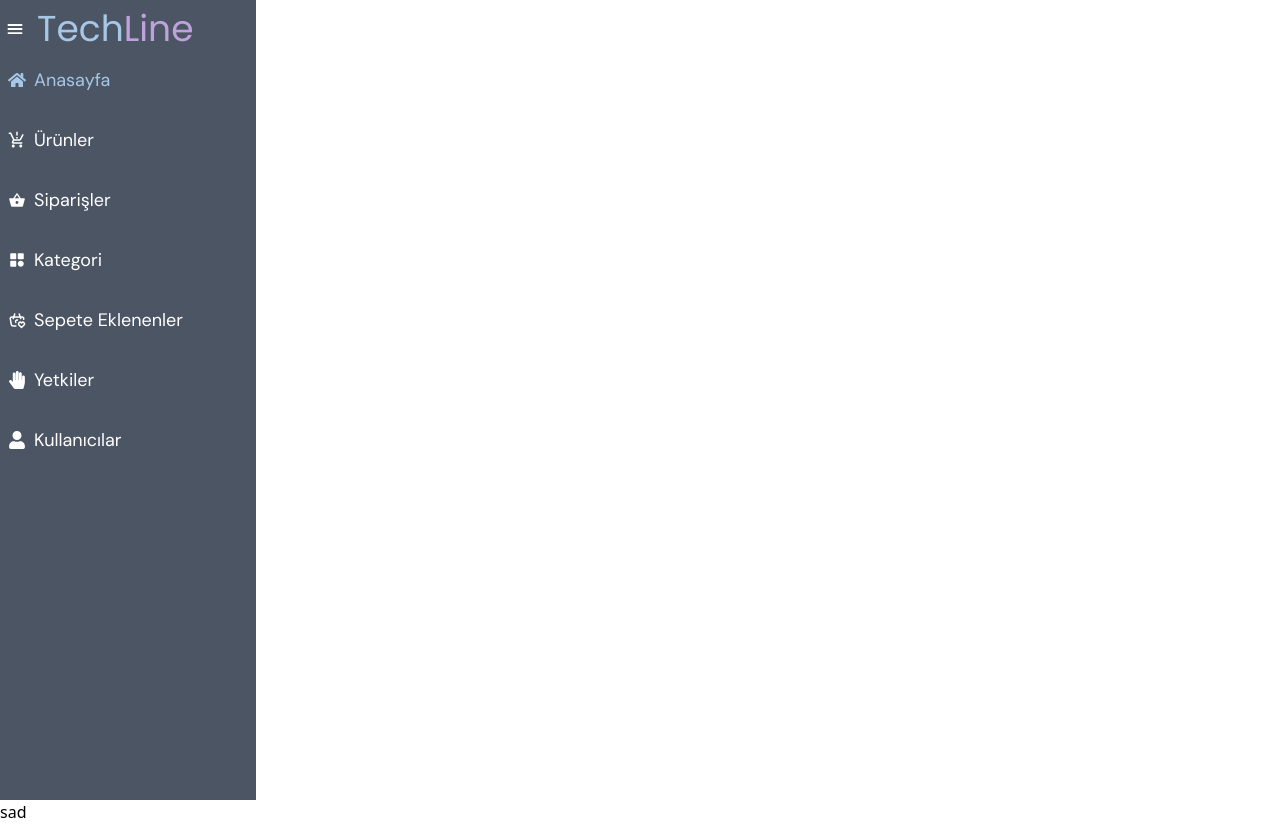
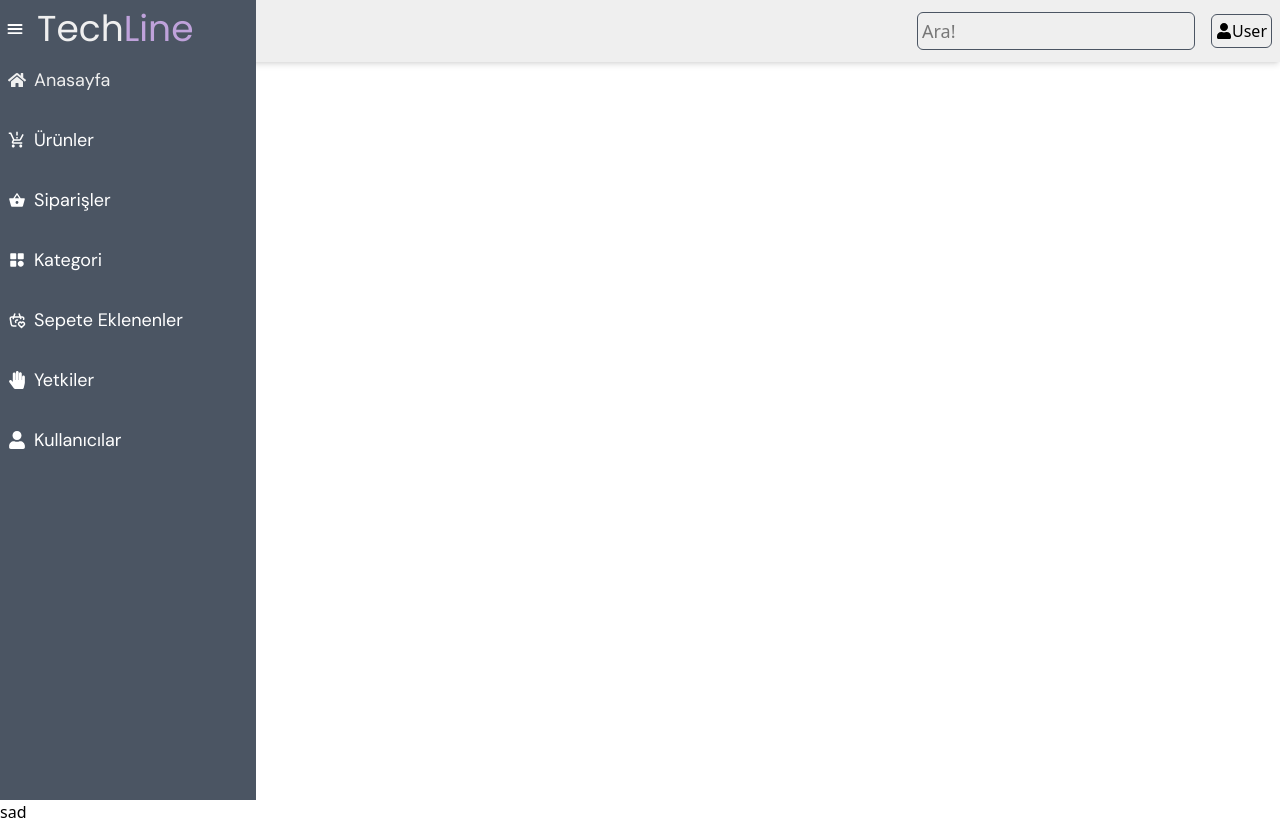
Before and after one commit to batuhankanra/E_shop, a Next.js app in the folder client/: page /admin in a window 1280 px wide. Built offline with nearby package versions, Linux system fonts and the light colour scheme.

Commit message:
header add

```diff
--- /dev/null
+++ b/client/app/admin/(dashbord)/components/header.tsx
@@ -0,0 +1,29 @@
+"use client"
+
+import { FaUser } from "react-icons/fa";
+
+
+const Header = () => {
+
+
+  return (
+    <header className="w-full bg-third shadow-md  p-2 fixed top-0 left-0 z-2 flex items-center justify-end">
+        <div className='flex items-center gap-x-1  md:gap-x-5'>
+            <span>
+                <input type="text" placeholder="Ara!" className="md:p-1 p-1 w-40 md:w-full  m-1 outline-none text-lg border   rounded-md border-primary focus:border-third" />
+
+            </span>
+            <span className="flex items-center border hover:border-secondary border-primary p-1 rounded-md">
+                <FaUser/>
+                User
+            </span>
+        </div>
+
+
+
+
+    </header>
+  );
+};
+
+export default Header
--- a/client/app/admin/(dashbord)/components/sidebar.tsx
+++ b/client/app/admin/(dashbord)/components/sidebar.tsx
@@ -3,7 +3,7 @@ import Link from 'next/link'
 import Logo from './logo'
 import { IoMenu } from "react-icons/io5";
 import { IoMdBasket } from "react-icons/io";
-import { useState } from 'react';
+import { useEffect, useRef, useState } from 'react';
 import { MdOutlineProductionQuantityLimits } from "react-icons/md";
 import { BiSolidCategory } from "react-icons/bi";
 import { TbBasketHeart } from "react-icons/tb";
@@ -14,7 +14,7 @@ import { linkFont } from '@/app/lib/font';
 
 const Sidebar = () => {
   const path=usePathname()
-  console.log(path)
+  const sidebarRef=useRef<HTMLDivElement | null>(null)
   const [active,setActive]=useState<boolean>(false)
   const links = [
     { name: 'Anasayfa', href: '/admin' ,img:<FaHome/>},
@@ -29,8 +29,28 @@ const Sidebar = () => {
     setActive(!active)
   }
 
+  useEffect(()=>{
+    function handleClickOutside(event: MouseEvent) {
+      if (
+        sidebarRef.current &&
+        !sidebarRef.current.contains(event.target as Node)
+      ) {
+        setActive(false);
+      }
+    }
+    if (active) {
+      document.addEventListener('mousedown', handleClickOutside);
+    } else {
+      document.removeEventListener('mousedown', handleClickOutside);
+    }
+
+    return () => {
+      document.removeEventListener('mousedown', handleClickOutside);
+    };
+  },[active])
+
   return (
-    <aside className={`bg-primary text-white max-w-64 md:w-full ${active ? 'w-64' : 'w-8'} transition-all ease-in duration-200 h-full min-h-screen sticky top-0 left-0   `}>
+    <aside ref={sidebarRef} className={`bg-primary text-white max-w-64 md:w-full ${active ? 'w-64' : 'w-8'} transition-all ease-in duration-200 h-full min-h-screen sticky top-0 left-0   z-4 `}>
       <div className='flex items-center border border-primary cursor-pointer  hover:text-secondary-secondary text-xl '>
         <button onClick={handleClick} type='button' className='p-1'> <IoMenu /></button>
         <span className={`${active ? 'flex' : 'hidden'} md:block transition-all `}><Logo /></span>
--- a/client/app/admin/layout.tsx
+++ b/client/app/admin/layout.tsx
@@ -3,11 +3,13 @@
 
 import React from 'react'
 import Sidebar from './(dashbord)/components/sidebar';
+import Header from './(dashbord)/components/header';
 
 const Layout = ({children}: Readonly<{children: React.ReactNode;}>) => {
   return (
     <div>
         <Sidebar/>
+        <Header />
       {children}
     </div>
   )
--- a/client/app/globals.css
+++ b/client/app/globals.css
@@ -5,7 +5,7 @@
 @theme{
    --color-primary: #4B5563;   /* Yumuşak koyu gri - ana */
   --color-secondary: #9CA3AF; /* Soluk gri - destek */
-  --color-third: #A7C7E7;     /* Pastel mavi - vurgulu */
+  --color-third: #EFEFEF;     /* Pastel mavi - vurgulu */
   --color-fourth: #D4CFC9;    /* Taş rengi - nötr */
   --color-fifth: #BFA2DB;     /* Pastel mor - vurgu/uyarı */
 }
```
